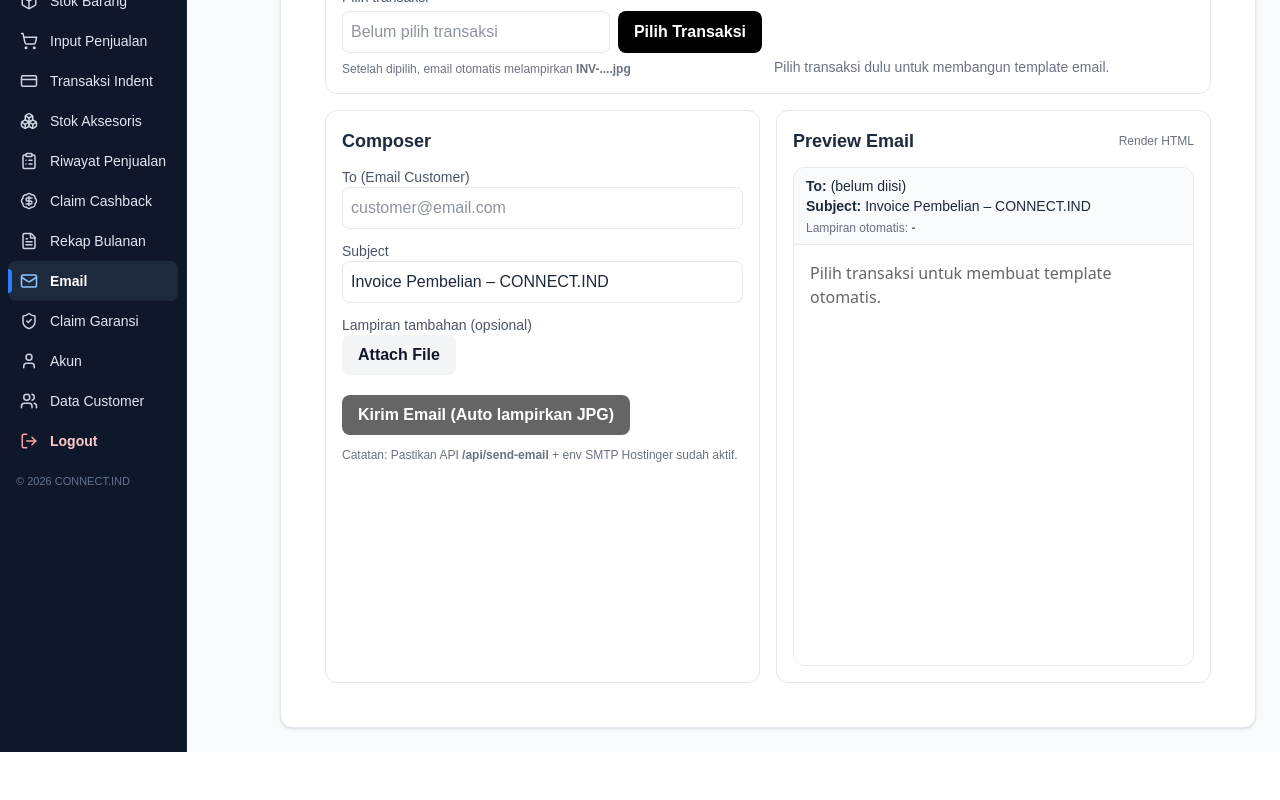
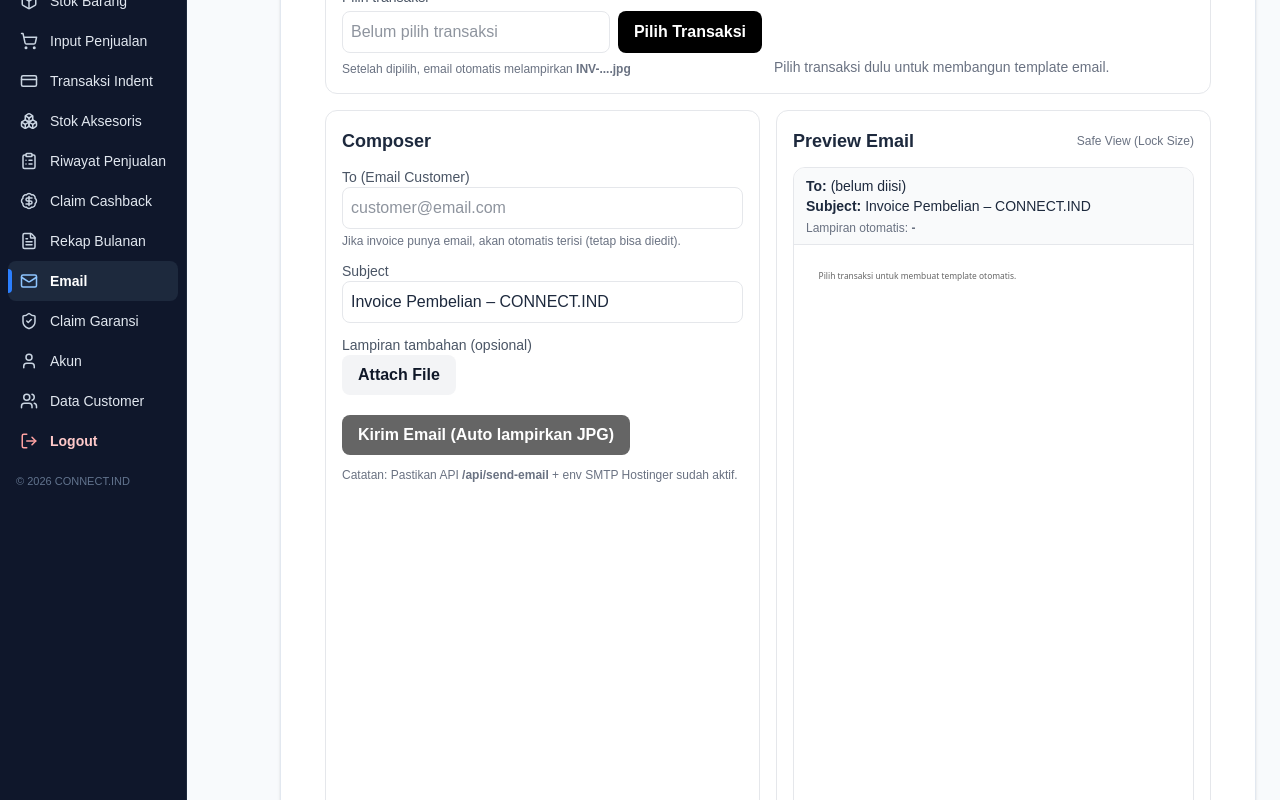
Before and after one commit to connectgadgetindonesia/sistem-connect-ind, a Next.js app: page /email in a window 1280 px wide. Shown: the part 240-1040 px from the top of the page. Before the commit the page ends 992 px from the top, so only its background shows below. Built offline with nearby package versions, Linux system fonts and the light colour scheme.

Commit message:
update fitur

```diff
--- a/pages/email.js
+++ b/pages/email.js
@@ -45,9 +45,21 @@ function computeTotals(rows = []) {
 }
 
 // ===== TEMPLATE EMAIL (HTML) =====
+// ✅ FIX: biar tidak kepotong di mobile/email client:
+// - jangan pakai overflow-x / min-width table
+// - pakai table-layout fixed + word-break
 function buildInvoiceEmailTemplate(payload) {
-  const { nama_pembeli, invoice_id, tanggal, no_wa, alamat, items = [], subtotal = 0, discount = 0, total = 0 } =
-    payload || {}
+  const {
+    nama_pembeli,
+    invoice_id,
+    tanggal,
+    no_wa,
+    alamat,
+    items = [],
+    subtotal = 0,
+    discount = 0,
+    total = 0,
+  } = payload || {}
 
   const itemsHtml =
     items.length > 0
@@ -56,21 +68,34 @@ function buildInvoiceEmailTemplate(payload) {
             const qty = Math.max(1, toInt(it.qty))
             const unit = toInt(it.harga_jual)
             const lineTotal = unit * qty
+
+            const meta = [
+              safe(it.warna),
+              safe(it.storage),
+              safe(it.garansi),
+            ].filter(Boolean).join(' • ')
+
             return `
               <tr>
-                <td style="padding:10px 12px; border-bottom:1px solid #eee;">${idx + 1}</td>
-                <td style="padding:10px 12px; border-bottom:1px solid #eee;">
-                  <div style="font-weight:600;">${safe(it.nama_produk)}</div>
+                <td style="padding:10px 10px; border-bottom:1px solid #eee; width:36px; vertical-align:top;">${idx + 1}</td>
+
+                <td style="padding:10px 10px; border-bottom:1px solid #eee; vertical-align:top; word-break:break-word; overflow-wrap:anywhere;">
+                  <div style="font-weight:600; margin-bottom:2px;">${safe(it.nama_produk)}</div>
                   <div style="color:#666; font-size:12px; line-height:1.4;">
-                    ${safe(it.warna)}${it.storage ? ' • ' + safe(it.storage) : ''}${it.garansi ? ' • ' + safe(it.garansi) : ''}<br/>
+                    ${meta ? meta + '<br/>' : ''}
                     ${it.sn_sku ? 'SN/SKU: ' + safe(it.sn_sku) : ''}
                   </div>
                 </td>
-                <td style="padding:10px 12px; border-bottom:1px solid #eee; text-align:center;">${qty}</td>
-                <td style="padding:10px 12px; border-bottom:1px solid #eee; text-align:right;">${formatRupiah(unit)}</td>
-                <td style="padding:10px 12px; border-bottom:1px solid #eee; text-align:right; font-weight:600;">${formatRupiah(
-                  lineTotal
-                )}</td>
+
+                <td style="padding:10px 10px; border-bottom:1px solid #eee; text-align:center; width:56px; vertical-align:top;">${qty}</td>
+
+                <td style="padding:10px 10px; border-bottom:1px solid #eee; text-align:right; width:110px; vertical-align:top; white-space:nowrap;">
+                  ${formatRupiah(unit)}
+                </td>
+
+                <td style="padding:10px 10px; border-bottom:1px solid #eee; text-align:right; width:120px; vertical-align:top; font-weight:600; white-space:nowrap;">
+                  ${formatRupiah(lineTotal)}
+                </td>
               </tr>
             `
           })
@@ -123,23 +148,22 @@ function buildInvoiceEmailTemplate(payload) {
 
             <div style="margin-top:16px;">
               <div style="font-weight:600; margin-bottom:10px;">Detail Item</div>
-              <div style="overflow-x:auto; -webkit-overflow-scrolling:touch;">
-                <table style="min-width:640px; width:100%; border-collapse:collapse; font-size:13px;">
+
+              <table style="width:100%; border-collapse:collapse; font-size:13px; table-layout:fixed;">
                 <thead>
                   <tr>
-                      <th style="text-align:left; padding:10px 12px; background:#f3f4f6; border-bottom:1px solid #eaeaea;">No</th>
-                      <th style="text-align:left; padding:10px 12px; background:#f3f4f6; border-bottom:1px solid #eaeaea;">Item</th>
-                      <th style="text-align:center; padding:10px 12px; background:#f3f4f6; border-bottom:1px solid #eaeaea;">Qty</th>
-                      <th style="text-align:right; padding:10px 12px; background:#f3f4f6; border-bottom:1px solid #eaeaea;">Price</th>
-                      <th style="text-align:right; padding:10px 12px; background:#f3f4f6; border-bottom:1px solid #eaeaea;">Total</th>
+                    <th style="text-align:left; padding:10px 10px; background:#f3f4f6; border-bottom:1px solid #eaeaea; width:36px;">No</th>
+                    <th style="text-align:left; padding:10px 10px; background:#f3f4f6; border-bottom:1px solid #eaeaea;">Item</th>
+                    <th style="text-align:center; padding:10px 10px; background:#f3f4f6; border-bottom:1px solid #eaeaea; width:56px;">Qty</th>
+                    <th style="text-align:right; padding:10px 10px; background:#f3f4f6; border-bottom:1px solid #eaeaea; width:110px;">Price</th>
+                    <th style="text-align:right; padding:10px 10px; background:#f3f4f6; border-bottom:1px solid #eaeaea; width:120px;">Total</th>
                   </tr>
                 </thead>
                 <tbody>${itemsHtml}</tbody>
               </table>
-              </div>
 
-              <div style="margin-top:14px; display:flex; justify-content:flex-end;">
-                <div style="min-width:320px; padding:14px; border:1px solid #eee; border-radius:12px; background:#fff;">
+              <div style="margin-top:14px; display:block;">
+                <div style="max-width:360px; margin-left:auto; padding:14px; border:1px solid #eee; border-radius:12px; background:#fff;">
                   <div style="display:flex; justify-content:space-between; font-size:13px; color:#666;">
                     <span>Sub Total</span>
                     <span style="font-weight:700; color:#111;">${formatRupiah(subtotal)}</span>
@@ -185,7 +209,6 @@ function formatInvoiceDateLong(ymdOrIso) {
 function buildInvoiceA4Html({ invoice_id, payload, rows, totals }) {
   const BLUE = '#2388ff'
 
-  // ✅ mapping aman: pakai payload dulu, kalau tidak ada baru fallback ke param rows/totals
   const _rows = Array.isArray(rows) ? rows : Array.isArray(payload?.items) ? payload.items : []
   const _totals =
     totals ||
@@ -198,11 +221,8 @@ function buildInvoiceA4Html({ invoice_id, payload, rows, totals }) {
       : null) ||
     computeTotals(_rows)
 
-  // ✅ FIX: function yang kamu pakai di dalam HTML tapi belum didefinisikan
   const formatRp = (n) => formatRupiah(n)
 
-  // ✅ ambil "first" dari payload transaksi (kalau ada)
-  // karena itemnya tidak selalu punya tanggal/nama/no_wa/alamat, jadi ambil dari payload
   const first = payload || {}
   const invoiceDateLong = formatInvoiceDateLong(first?.tanggal)
 
@@ -263,29 +283,16 @@ function buildInvoiceA4Html({ invoice_id, payload, rows, totals }) {
   <div id="invoice-a4" style="width:794px; height:1123px; background:#ffffff; position:relative; overflow:hidden;">
     <div style="padding:56px 56px 42px 56px; height:100%;">
 
-      <!-- TOP ROW -->
       <div style="display:flex; gap:22px; align-items:flex-start;">
-
-        <!-- ✅ LOGO (WIDTH FIX 360, HEIGHT 132) -->
         <div style="width:360px; height:132px; display:flex; align-items:center; justify-content:flex-start;">
           <img src="/logo.png" alt="CONNECT.IND" style="width:320px; height:auto; display:block;" />
         </div>
 
-        <!-- ✅ META STACK (FIX WIDTH 360, TOTAL HEIGHT 132) -->
         <div style="width:360px; height:132px; display:flex; flex-direction:column; gap:8px;">
-
-          <!-- INVOICE DATE -->
           <div style="
-            height:62px;
-            border-radius:8px;
-            border:1px solid #eef2f7;
-            background:#ffffff;
-            padding:12px 16px;
-            display:flex;
-            align-items:center;
-            justify-content:space-between;
-            box-shadow:0 8px 22px rgba(16,24,40,0.06);
-            overflow:hidden;
+            height:62px; border-radius:8px; border:1px solid #eef2f7; background:#ffffff;
+            padding:12px 16px; display:flex; align-items:center; justify-content:space-between;
+            box-shadow:0 8px 22px rgba(16,24,40,0.06); overflow:hidden;
           ">
             <div style="font-size:12px; font-weight:400; color:#6a768a;">Invoice Date</div>
             <div style="font-size:12px; font-weight:600; color:#0b1220; white-space:nowrap; text-align:right;">
@@ -293,29 +300,19 @@ function buildInvoiceA4Html({ invoice_id, payload, rows, totals }) {
             </div>
           </div>
 
-          <!-- INVOICE NUMBER -->
           <div style="
-            height:62px;
-            border-radius:8px;
-            border:1px solid #eef2f7;
-            background:#ffffff;
-            padding:12px 16px;
-            display:flex;
-            align-items:center;
-            justify-content:space-between;
-            box-shadow:0 8px 22px rgba(16,24,40,0.06);
-            overflow:hidden;
+            height:62px; border-radius:8px; border:1px solid #eef2f7; background:#ffffff;
+            padding:12px 16px; display:flex; align-items:center; justify-content:space-between;
+            box-shadow:0 8px 22px rgba(16,24,40,0.06); overflow:hidden;
           ">
             <div style="font-size:12px; font-weight:400; color:#6a768a;">Invoice Number</div>
             <div style="font-size:12px; font-weight:600; color:${BLUE}; white-space:nowrap; text-align:right;">
               ${safe(invoice_id || payload?.invoice_id)}
             </div>
           </div>
-
         </div>
       </div>
 
-      <!-- BILL ROW -->
       <div style="display:flex; gap:22px; margin-top:22px;">
         <div style="flex:1;">
           <div style="font-size:12px; font-weight:400; color:#6a768a; margin-bottom:10px;">Bill from:</div>
@@ -342,7 +339,6 @@ function buildInvoiceA4Html({ invoice_id, payload, rows, totals }) {
         </div>
       </div>
 
-      <!-- TABLE -->
       <div style="margin-top:26px; border:1px solid #eef2f7; border-radius:8px; overflow:hidden;">
         <table style="width:100%; border-collapse:separate; border-spacing:0;">
           <thead>
@@ -357,7 +353,6 @@ function buildInvoiceA4Html({ invoice_id, payload, rows, totals }) {
         </table>
       </div>
 
-      <!-- TOTALS -->
       <div style="display:flex; justify-content:flex-end; margin-top:24px;">
         <div style="min-width:320px;">
           <div style="display:flex; justify-content:space-between; gap:18px; margin-bottom:12px;">
@@ -376,16 +371,11 @@ function buildInvoiceA4Html({ invoice_id, payload, rows, totals }) {
       </div>
     </div>
 
-    <!-- BOTTOM BAR -->
     <div style="position:absolute; left:0; right:0; bottom:0; height:12px; background:${BLUE};"></div>
   </div>
 </body>
 </html>`
 }
-
-
-
-
 
 // ====== download helpers ======
 async function canvasToJpegBase64(canvas, quality = 0.95) {
@@ -422,6 +412,29 @@ export default function EmailPage() {
   // Attach other files
   const [extraFiles, setExtraFiles] = useState([])
   const fileRef = useRef(null)
+
+  // ====== PREVIEW SCALE (biar gak kepotong) ======
+  const previewOuterRef = useRef(null)
+  const PREVIEW_BASE_WIDTH = 760
+  const PREVIEW_BASE_HEIGHT = 980
+  const [previewScale, setPreviewScale] = useState(1)
+
+  useEffect(() => {
+    if (!previewOuterRef.current) return
+    const el = previewOuterRef.current
+
+    const calc = () => {
+      const w = el.clientWidth || PREVIEW_BASE_WIDTH
+      const s = Math.min(1, Math.max(0.3, w / PREVIEW_BASE_WIDTH))
+      setPreviewScale(s)
+    }
+
+    calc()
+
+    const ro = new ResizeObserver(() => calc())
+    ro.observe(el)
+    return () => ro.disconnect()
+  }, [])
 
   // ====== MODAL PILIH TRANSAKSI ======
   const [pickerOpen, setPickerOpen] = useState(false)
@@ -474,10 +487,11 @@ export default function EmailPage() {
           map.set(inv, {
             invoice_id: inv,
             tanggal_raw: r.tanggal || null,
-            tanggal: r.tanggal ? dayjs(r.tanggal).format('YYYY-MM-DD') : ymd, // simpan ymd utk render
+            tanggal: r.tanggal ? dayjs(r.tanggal).format('YYYY-MM-DD') : ymd,
             nama_pembeli: r.nama_pembeli || '',
             alamat: r.alamat || '',
             no_wa: r.no_wa || '',
+            email: (r.email || '').toString().trim(), // ✅ ambil email kalau ada
             items: [],
             item_count: 0,
             subtotal: 0,
@@ -503,6 +517,7 @@ export default function EmailPage() {
         if (!it.nama_pembeli && r.nama_pembeli) it.nama_pembeli = r.nama_pembeli
         if (!it.alamat && r.alamat) it.alamat = r.alamat
         if (!it.no_wa && r.no_wa) it.no_wa = r.no_wa
+        if (!it.email && r.email) it.email = String(r.email || '').trim() // ✅ pick first non-empty
       }
 
       const grouped = Array.from(map.values()).map((inv) => {
@@ -535,11 +550,12 @@ export default function EmailPage() {
   const pickInvoice = (inv) => {
     const payload = {
       invoice_id: inv.invoice_id,
-      tanggal: inv.tanggal, // ymd
+      tanggal: inv.tanggal,
       tanggal_raw: inv.tanggal_raw,
       nama_pembeli: inv.nama_pembeli || '',
       alamat: inv.alamat || '',
       no_wa: inv.no_wa || '',
+      email: (inv.email || '').toString().trim(), // ✅ bawa email
       items: inv.items || [],
       subtotal: inv.subtotal || 0,
       discount: inv.discount || 0,
@@ -547,6 +563,10 @@ export default function EmailPage() {
     }
 
     setDataInvoice(payload)
+
+    // ✅ AUTO INPUT EMAIL jika terdeteksi (tetap editable)
+    if (payload.email) setToEmail(payload.email)
+
     setPickerOpen(false)
   }
 
@@ -570,7 +590,6 @@ export default function EmailPage() {
     const html = buildInvoiceA4Html({ invoice_id: dataInvoice.invoice_id, payload: dataInvoice })
     const { wrap, root } = await renderHtmlToOffscreen(html)
 
-    // tunggu image/logo & font
     const imgs = Array.from(wrap.querySelectorAll('img'))
     await Promise.all(
       imgs.map(
@@ -584,7 +603,6 @@ export default function EmailPage() {
       )
     )
 
-    // render
     const mod = await import('html2canvas')
     const html2canvas = mod.default
 
@@ -612,7 +630,6 @@ export default function EmailPage() {
     try {
       const attachments = []
 
-      // ✅ auto attach invoice JPG (layout A4 model contoh)
       const invoiceJpgBase64 = await generateInvoiceJpgBase64()
       attachments.push({
         filename: `${dataInvoice.invoice_id}.jpg`,
@@ -620,7 +637,6 @@ export default function EmailPage() {
         contentBase64: invoiceJpgBase64,
       })
 
-      // lampiran tambahan
       for (const f of extraFiles) {
         const contentBase64 = await fileToBase64(f)
         if (!contentBase64) continue
@@ -735,7 +751,15 @@ export default function EmailPage() {
 
             <div>
               <div className={label}>To (Email Customer)</div>
-              <input className={input} placeholder="customer@email.com" value={toEmail} onChange={(e) => setToEmail(e.target.value)} />
+              <input
+                className={input}
+                placeholder="customer@email.com"
+                value={toEmail}
+                onChange={(e) => setToEmail(e.target.value)}
+              />
+              <div className="text-xs text-gray-500 mt-1">
+                Jika invoice punya email, akan otomatis terisi (tetap bisa diedit).
+              </div>
             </div>
 
             <div>
@@ -747,7 +771,13 @@ export default function EmailPage() {
             <div>
               <div className={label}>Lampiran tambahan (opsional)</div>
 
-              <input ref={fileRef} type="file" multiple className="hidden" onChange={(e) => setExtraFiles(Array.from(e.target.files || []))} />
+              <input
+                ref={fileRef}
+                type="file"
+                multiple
+                className="hidden"
+                onChange={(e) => setExtraFiles(Array.from(e.target.files || []))}
+              />
 
               <div className="flex items-center gap-2">
                 <button className={btnSoft} onClick={() => fileRef.current?.click()} type="button">
@@ -778,7 +808,12 @@ export default function EmailPage() {
             </div>
 
             <div className="pt-2 flex items-center gap-2">
-              <button className={btnPrimary} onClick={sendEmail} disabled={sending || !dataInvoice} style={{ opacity: sending || !dataInvoice ? 0.6 : 1 }}>
+              <button
+                className={btnPrimary}
+                onClick={sendEmail}
+                disabled={sending || !dataInvoice}
+                style={{ opacity: sending || !dataInvoice ? 0.6 : 1 }}
+              >
                 {sending ? 'Mengirim...' : 'Kirim Email (Auto lampirkan JPG)'}
               </button>
             </div>
@@ -792,7 +827,7 @@ export default function EmailPage() {
           <div className={`${card} p-4`}>
             <div className="flex items-center justify-between">
               <div className="text-lg font-semibold">Preview Email</div>
-              <div className="text-xs text-gray-500">Render HTML</div>
+              <div className="text-xs text-gray-500">Safe View (Lock Size)</div>
             </div>
 
             <div className="mt-3 border border-gray-200 rounded-xl overflow-hidden">
@@ -809,17 +844,45 @@ export default function EmailPage() {
                 </div>
               </div>
 
+              {/* ✅ Preview pakai iframe + scale biar tidak kepotong di web */}
+              <div ref={previewOuterRef} className="bg-white">
                 <div
-                className="bg-white"
-                style={{ minHeight: 420 }}
-                dangerouslySetInnerHTML={{
-                  __html:
+                  style={{
+                    width: '100%',
+                    padding: 12,
+                    background: '#fff',
+                  }}
+                >
+                  <div
+                    style={{
+                      width: PREVIEW_BASE_WIDTH,
+                      transform: `scale(${previewScale})`,
+                      transformOrigin: 'top left',
+                      height: PREVIEW_BASE_HEIGHT,
+                    }}
+                  >
+                    <iframe
+                      title="email-preview"
+                      style={{
+                        width: PREVIEW_BASE_WIDTH,
+                        height: PREVIEW_BASE_HEIGHT,
+                        border: '0',
+                        display: 'block',
+                        background: '#fff',
+                      }}
+                      srcDoc={
                         htmlBody ||
                         `<div style="padding:16px; color:#666; font-family:system-ui;">
                           Pilih transaksi untuk membuat template otomatis.
-                    </div>`,
-                }}
+                        </div>`
+                      }
                     />
+                  </div>
+
+                  {/* spacer biar container tinggi mengikuti scale */}
+                  <div style={{ height: Math.max(0, PREVIEW_BASE_HEIGHT * previewScale - PREVIEW_BASE_HEIGHT) }} />
+                </div>
+              </div>
             </div>
           </div>
         </div>
@@ -858,7 +921,12 @@ export default function EmailPage() {
 
                     <div className="md:col-span-2">
                       <div className={label}>Search (Nama / Invoice / WA)</div>
-                      <input className={input} placeholder="Ketik nama pembeli / invoice / WA..." value={pickerSearch} onChange={(e) => setPickerSearch(e.target.value)} />
+                      <input
+                        className={input}
+                        placeholder="Ketik nama pembeli / invoice / WA..."
+                        value={pickerSearch}
+                        onChange={(e) => setPickerSearch(e.target.value)}
+                      />
                       <div className="text-xs text-gray-500 mt-1">List tampil sesuai tanggal. Search hanya untuk memfilter.</div>
                     </div>
                   </div>
@@ -889,6 +957,11 @@ export default function EmailPage() {
                                   <div className="text-xs text-gray-500 mt-0.5">
                                     WA: <b>{r.no_wa || '-'}</b>
                                   </div>
+                                  {r.email ? (
+                                    <div className="text-xs text-gray-500 mt-0.5">
+                                      Email: <b>{r.email}</b>
+                                    </div>
+                                  ) : null}
                                 </div>
                                 <div className="text-right shrink-0">
                                   <div className="font-bold">{formatRupiah(r.total)}</div>
```
Lines whose indentation alone changed are shown as unchanged.
